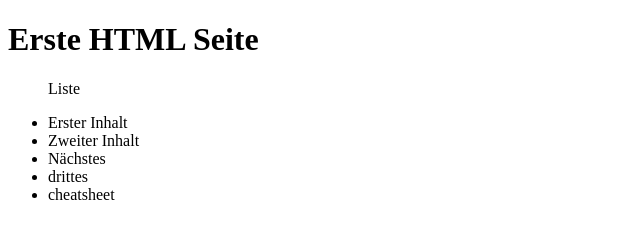
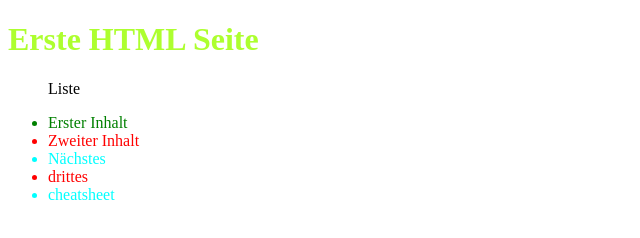
Before and after one commit to GREyklexx/Creations, a plain HTML site: page Website/index.html in a window 1280 px wide. Shown: the whole page, without its empty margins (0-640 px from the left). Drawn offline with Linux system fonts and the light colour scheme.

Commit message:
Its Working

```diff
--- a/Website/index.html
+++ b/Website/index.html
@@ -31,11 +31,11 @@
 
     <ul>
     <p>Liste</p>
-        <li id="id1" klass="">Erster Inhalt</li>
-        <li id="id2" class="">Zweiter Inhalt</li>
-        <li id="id3" class="">Nächstes</li>
-        <li id="id4" class="">drittes</li>
-        <li id="id5" class="">cheatsheet</li>
+        <li id="id1" class="ungerade">Erster Inhalt</li>
+        <li id="id2" class="gerade">Zweiter Inhalt</li>
+        <li id="id3" class="ungerade">Nächstes</li>
+        <li id="id4" class="gerade">drittes</li>
+        <li id="id5" class="ungerade">cheatsheet</li>
     </ul>
 </body>
 </html>
--- a/Website/style.css
+++ b/Website/style.css
@@ -1,16 +1,20 @@
 h1
 {
-background-color: bisque
-color greenyellow;
+background-color: transparent;
+color: greenyellow;
 }
 
-.class {
-    background-color: blueviolet
-    color aqua;
+.ungerade {
+    background-color: transparent;
+    color: aqua;
+}
+.gerade {
+    background-color: transparent;
+    color: red;
 }
 
 #id1{
-    background-color:
-color green;
+    background-color: transparent;
+color: green;
 
 }
```
